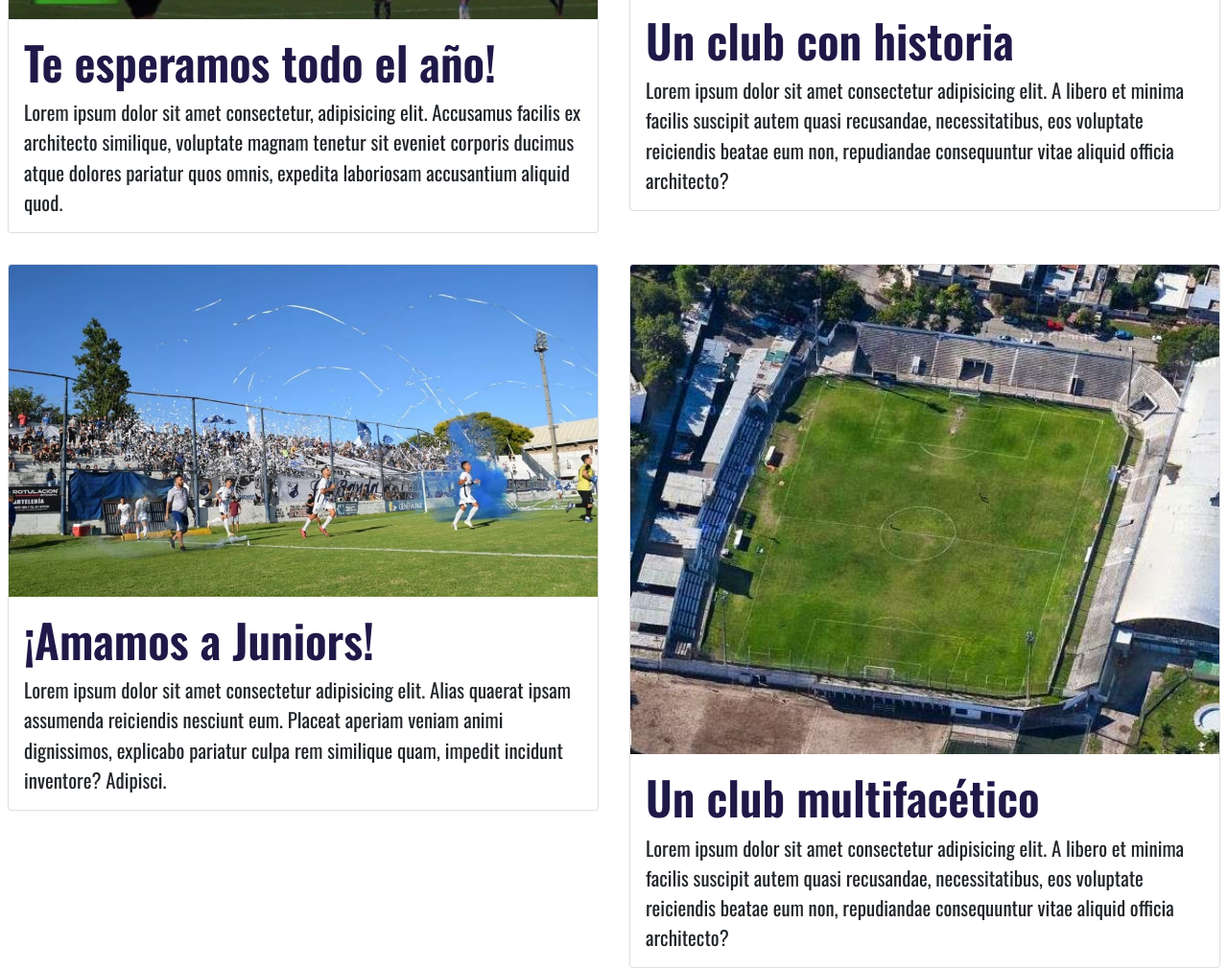
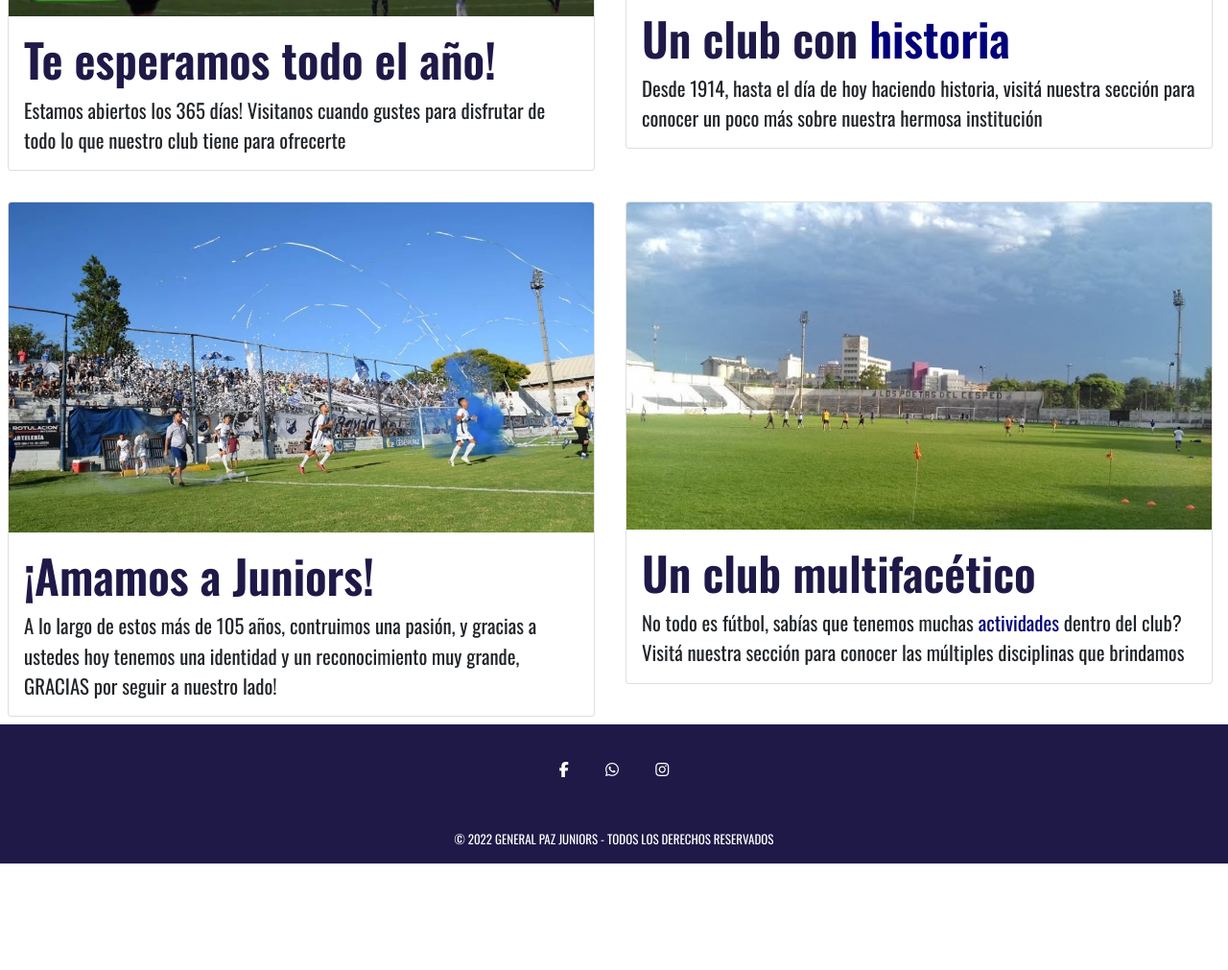
Before and after one commit to agusfasulo/proyectoFinalWDCoder, a website: page index.html in a window 1280 px wide. Shown: the part 1147-2158 px from the top of the page at 96% size. After the commit the page ends 2047 px from the top, so only its background shows below. Drawn offline with nearby package versions, Linux system fonts and the light colour scheme.

Commit message:
Se agrega contenido al index

```diff
--- a/assets/sass/global/_base.scss
+++ b/assets/sass/global/_base.scss
@@ -9,8 +9,9 @@
   }
 
   .texto-borde {
-    -webkit-text-stroke: 2px rgb(255, 255, 255);
+    -webkit-text-stroke: 1.5px rgb(255, 255, 255);
     color: $general-color;
+    font-size: 4.5rem;
   }
 
   h2 {
@@ -43,7 +44,7 @@
 
   a {
     text-decoration: none;
-    color: $general-color;
+    color: rgb(2, 2, 120);
   }
 
   .text {
@@ -60,6 +61,10 @@
     color: $general-color;
     text-align: center;
     padding: 1.5rem;
+  }
+
+  .row {
+    margin-right: 0;
   }
 
   fieldset {
--- a/index.html
+++ b/index.html
@@ -86,7 +86,7 @@
 					<img src="assets/images/hinchada2.jpg" class="card-img-top" alt="card-grid-image">
 					<div class="card-body">
 					  <h5 class="card-title">Te esperamos todo el año!</h5>
-					  <p class="card-text">Lorem ipsum dolor sit amet consectetur, adipisicing elit. Accusamus facilis ex architecto similique, voluptate magnam tenetur sit eveniet corporis ducimus atque dolores pariatur quos omnis, expedita laboriosam accusantium aliquid quod.</p>
+					  <p class="card-text">Estamos abiertos los 365 días! Visitanos cuando gustes para disfrutar de todo lo que nuestro club tiene para ofrecerte</p>
 					</div>
 				  </div>
 				</div>
@@ -94,8 +94,8 @@
 					<div class="card m-2 wow animate__animated animate__fadeInRight">
 					  <img src="assets/images/estadio4.jpg" class="card-img-top" alt="card-grid-image">
 					  <div class="card-body">
-						<h5 class="card-title">Un club con <a href="pages/historia.html">historia</a> </h5>
-						<p class="card-text">Lorem ipsum dolor sit amet consectetur adipisicing elit. A libero et minima facilis suscipit autem quasi recusandae, necessitatibus, eos voluptate reiciendis beatae eum non, repudiandae consequuntur vitae aliquid officia architecto?</p>
+						<h5 class="card-title">Un club con <a href="pages/historia.html">historia</a></h5>
+						<p class="card-text">Desde 1914, hasta el día de hoy haciendo historia, visitá nuestra sección para conocer un poco más sobre nuestra hermosa institución</p>
 					  </div>
 					</div>
 				</div>
@@ -104,16 +104,16 @@
 					<img src="assets/images/estadio2.jpg" class="card-img-top" alt="card-grid-image">
 					<div class="card-body">
 					  <h5 class="card-title">¡Amamos a Juniors!</h5>
-					  <p class="card-text">Lorem ipsum dolor sit amet consectetur adipisicing elit. Alias quaerat ipsam assumenda reiciendis nesciunt eum. Placeat aperiam veniam animi dignissimos, explicabo pariatur culpa rem similique quam, impedit incidunt inventore? Adipisci.</p>
+					  <p class="card-text">A lo largo de estos más de 105 años, contruimos una pasión, y gracias a ustedes hoy tenemos una identidad y un reconocimiento muy grande, GRACIAS por seguir a nuestro lado!</p>
 					</div>
 				  </div>
 				</div>
 				<div class="col">
 				  <div class="card m-2 wow animate__animated animate__fadeInRight">
-					<img src="assets/images/estadio3.jpg" class="card-img-top" alt="card-grid-image">
+					<img src="assets/images/estadio5.jpg" class="card-img-top" alt="card-grid-image">
 					<div class="card-body">
 					  <h5 class="card-title">Un club multifacético</h5>
-					  <p class="card-text">Lorem ipsum dolor sit amet consectetur adipisicing elit. A libero et minima facilis suscipit autem quasi recusandae, necessitatibus, eos voluptate reiciendis beatae eum non, repudiandae consequuntur vitae aliquid officia architecto?</p>
+					  <p class="card-text">No todo es fútbol, sabías que tenemos muchas <a href="pages/actividades.html">actividades</a> dentro del club? Visitá nuestra sección para conocer las múltiples disciplinas que brindamos</p>
 					</div>
 				  </div>
 				</div>
```
Also changed, not shown: assets/css/estilos.css, assets/images/estadio5.jpg (added).
